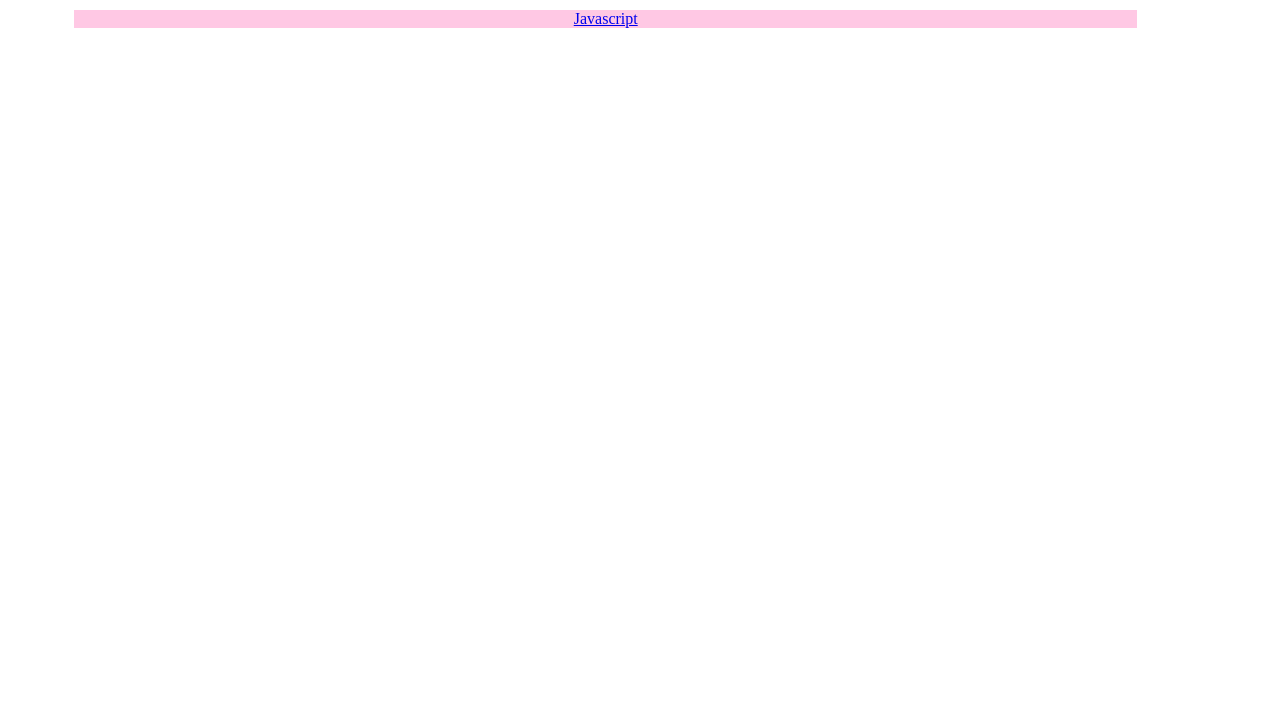
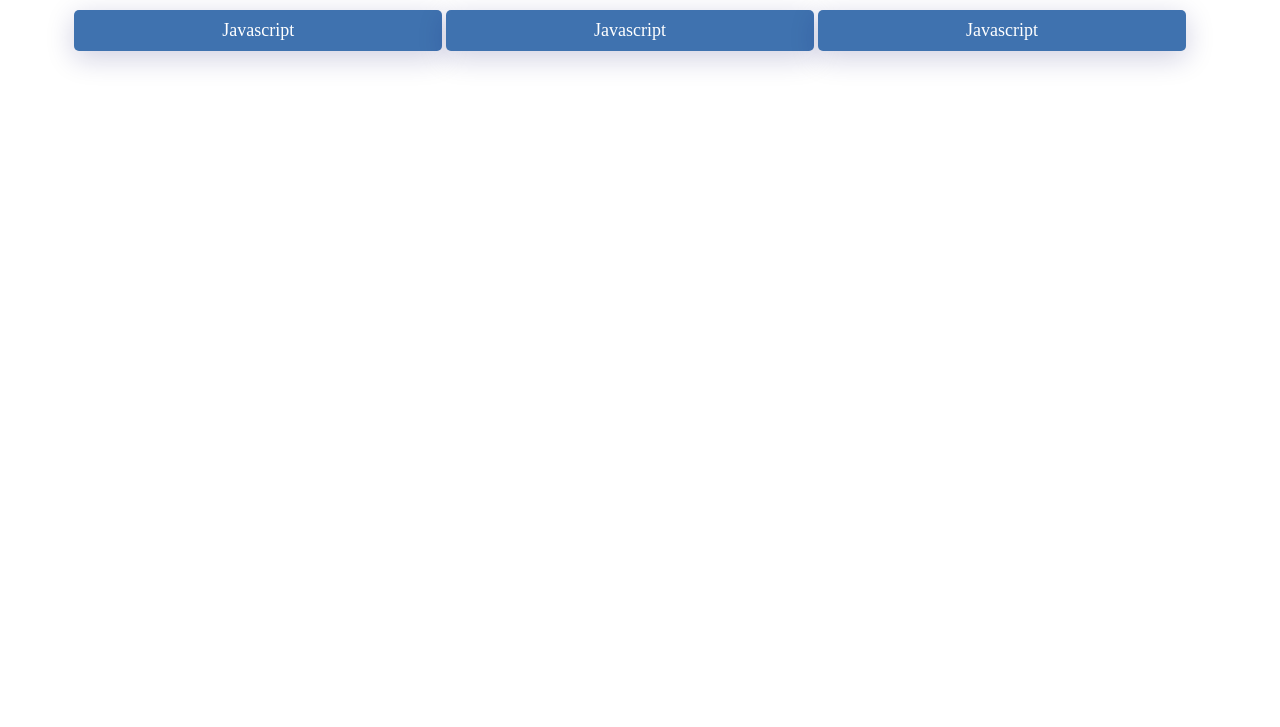
Before and after one commit to Arya0Patil/NFL, a plain HTML site: page WebTech/webtech.html in a window 1280 px wide. Shown: the part 73-800 px from the top of the page. Drawn offline with Linux system fonts and the light colour scheme.

Commit message:
correction

```diff
--- a/WebTech/webtech.html
+++ b/WebTech/webtech.html
@@ -5,6 +5,27 @@
     <meta name="viewport" content="width=device-width, initial-scale=1.0">
     <title>Web Technology</title>
     <link rel="stylesheet" href="/style.css">
+
+    <style>
+         .subject{
+        color: #fff;
+        background-color: #3F72AF;
+
+        box-shadow: rgba(14, 14, 104, 0.2) 0px 7px 29px 0px;
+        border-radius: 5px;
+        /* width: max-content; */
+        text-align: center;
+        margin: 15;
+        font-size: large;
+        padding: 10px;
+        animation-name: subect;
+        animation-duration: 2s;
+        /* animation-delay: 2s; */
+        /* opacity: 0; */
+
+
+    }
+    </style>
 </head>
 <body >
    <center>
@@ -14,7 +35,10 @@
     <center>
     <table style="width: 90%;">
         <tr>
-            <td><div class="subject"><a href="Javascript/javascript.html">Javascript</a></div></td>
+            <td><div class="subject"><a style="text-decoration: none; color: white;" href="Javascript/javascript.html">Javascript</a></div></td>
+            <td><div class="subject"><a style="text-decoration: none; color: white;" href="Javascript/javascript.html">Javascript</a></div></td>
+            <td><div class="subject"><a style="text-decoration: none; color: white;" href="Javascript/javascript.html">Javascript</a></div></td>
+
             <td></td>
             <td></td>
         </tr>
```
Also changed, not shown: WebTech/Javascript/javascript.html (+24 -0 lines), index.html (+16 -10 lines).
